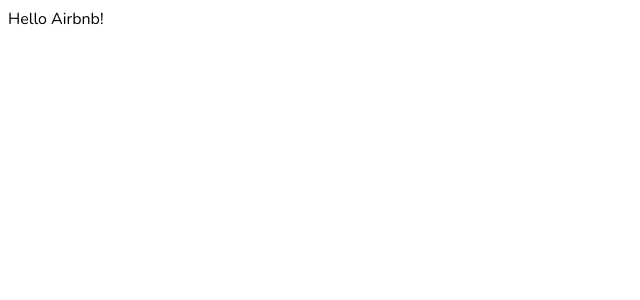
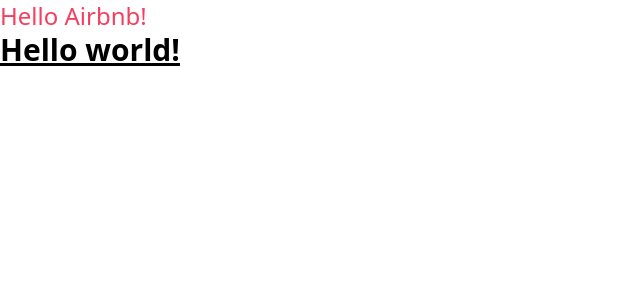
Before and after one commit to gurnitha/AIRBNB-CLONE-WITH-NEXT13, a Next.js app: page / in a window 1280 px wide. Shown: the top 300 px of the page, without its empty margins (0-640 px from the left). Built offline with nearby package versions, Linux system fonts and the light colour scheme.

Commit message:
1.6 INVIRONMENT SETUP - Configuring tailwind css

```diff
--- /dev/null
+++ b/app/globals.css
@@ -0,0 +1,3 @@
+@tailwind base;
+@tailwind components;
+@tailwind utilities;
--- a/app/layout.tsx
+++ b/app/layout.tsx
@@ -1,13 +1,9 @@
-import { Nunito } from 'next/font/google';
+import './globals.css'
 
 export const metadata = {
   title: 'Airbnb',
   description: 'Airbnb clone with Next.js 13',
 }
-
-const font = Nunito ({
-  subsets: ["latin"],
-});
 
 export default function RootLayout({
   children,
@@ -16,7 +12,7 @@
 }) {
   return (
     <html lang="en">
-      <body className={font.className}>{children}</body>
+      <body>{children}</body>
     </html>
   )
 }
--- a/app/page.tsx
+++ b/app/page.tsx
@@ -1,5 +1,10 @@
 export default function Home() {
   return (
-    <div>Hello Airbnb!</div>
+    <div>
+      <h1 className="text-rose-500 text-2xl">Hello Airbnb!</h1>
+      <h2 className="text-3xl font-bold underline">
+        Hello world!
+      </h2>
+    </div>
   )
 }
--- a/tailwind.config.js
+++ b/tailwind.config.js
@@ -1,6 +1,13 @@
 /** @type {import('tailwindcss').Config} */
 module.exports = {
-  content: [],
+  content: [
+    "./app/**/*.{js,ts,jsx,tsx,mdx}",
+    "./pages/**/*.{js,ts,jsx,tsx,mdx}",
+    "./components/**/*.{js,ts,jsx,tsx,mdx}",
+
+    // Or if using `src` directory:
+    "./src/**/*.{js,ts,jsx,tsx,mdx}",
+  ],
   theme: {
     extend: {},
   },
```
Also changed, not shown: app/page.module.css (added), 1 other file (tests, documents, lock files or other folders).
